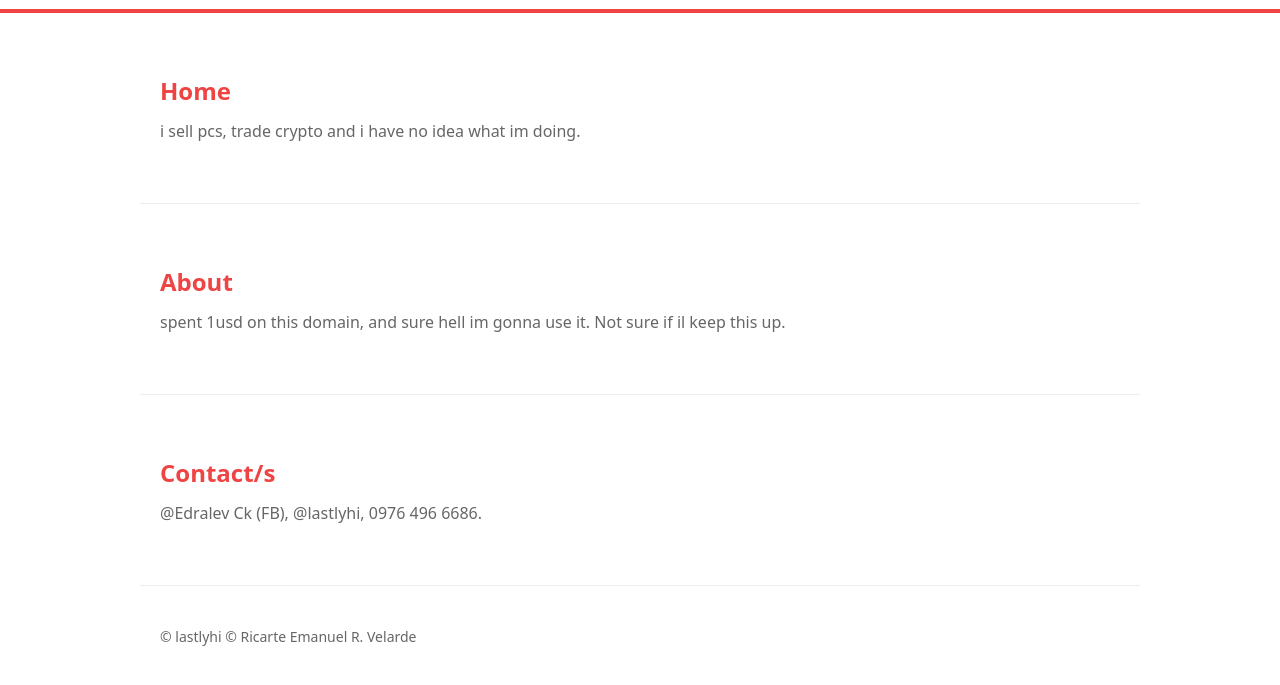
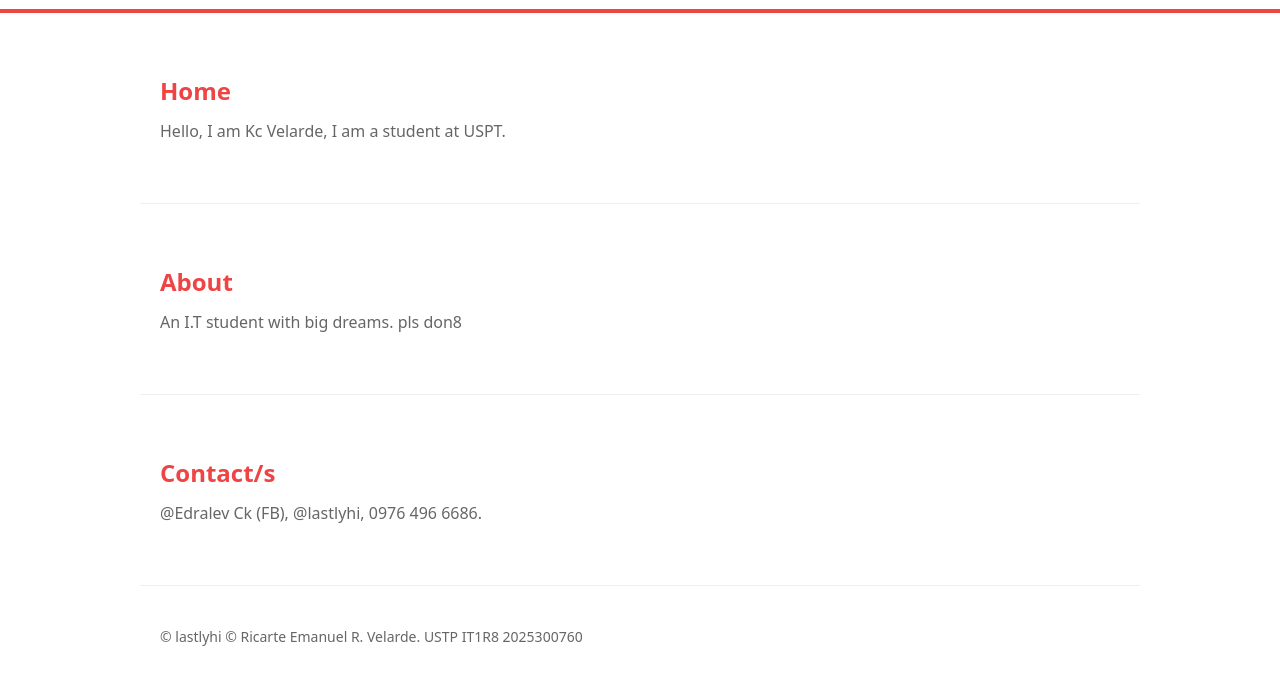
Before and after one commit to lastlyhi/lastlyhi-site, a plain HTML site: page index.html in a window 1280 px wide. Shown: the part 47-732 px from the top of the page. Drawn offline with Linux system fonts and the light colour scheme.

Commit message:
Update index.html

```diff
--- a/index.html
+++ b/index.html
@@ -47,12 +47,12 @@
   <main>
     <section id="home">
       <h2>Home</h2>
-      <p>i sell pcs, trade crypto and i have no idea what im doing.</p>
+      <p>Hello, I am Kc Velarde, I am a student at USPT.</p>
     </section>
 
     <section id="about">
       <h2>About</h2>
-      <p>spent 1usd on this domain, and sure hell im gonna use it. Not sure if il keep this up.</p>
+      <p>An I.T student with big dreams. pls don8</p>
     </section>
 
     <section id="contact">
@@ -62,7 +62,7 @@
   </main>
 
   <footer>
-    © lastlyhi © Ricarte Emanuel R. Velarde
+    © lastlyhi © Ricarte Emanuel R. Velarde. USTP IT1R8 2025300760
   </footer>
 </body>
 </html>
```
